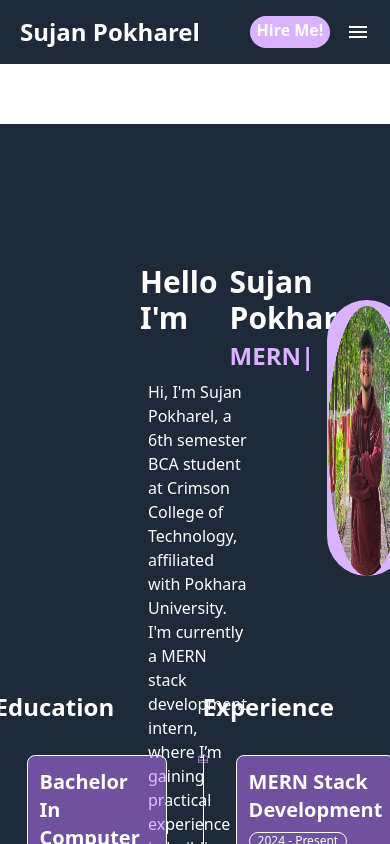
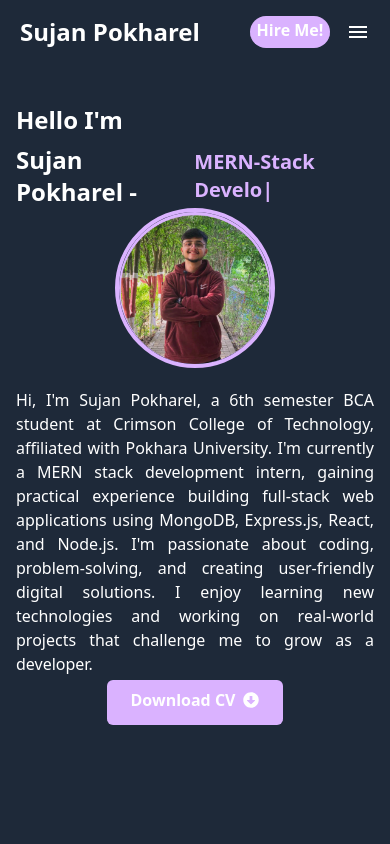
Before and after one commit to SUJANPOKHAREL07/Sujan_portfolio, a React (Vite) app: page / in a window 390 px wide. Shown: the top 844 px of the page. Built offline with nearby package versions, Linux system fonts and the light colour scheme.

Commit message:
hero section responsive and nav fixed

```diff
--- a/src/Component/nav.tsx
+++ b/src/Component/nav.tsx
@@ -8,8 +8,8 @@ function Nav() {
   const [hireClick, setHire] = useState(false);
   const [isOpen, setisOpen] = useState(false);
   return (
-    <nav>
-      <div className="bg-gray-800 flex md:px-15 px-5 items-center justify-between  ">
+    <nav className="">
+      <div className="bg-gray-800 flex md:px-15 px-5 items-center justify-between    ">
         <h1 className="font-bold text-2xl py-4 text-white  ">Sujan Pokharel</h1>
         <div className="md:flex hidden space-x-8  font-semibold">
           <Link
@@ -73,7 +73,7 @@ function Nav() {
         </div>
       </div>
       {isOpen && (
-        <div className=" bg-gray-800 text-right font-semibold space-y-2 flex flex-col z-50 mt-13 inset-0 h-20 fixed px-12 ">
+        <div className=" bg-gray-800  md:hidden text-right font-semibold space-y-2 flex flex-col z-15  inset-0 h-[115px]  px-12 ">
           <Link
             to="/"
             smooth={true}
--- a/src/Pages/home.tsx
+++ b/src/Pages/home.tsx
@@ -1,58 +1,136 @@
+// import { FaArrowAltCircleDown } from "react-icons/fa";
+// import { TypeAnimation } from "react-type-animation";
+
+// const Home = () => {
+//   return (
+//     <>
+
+//       <div data-aos="fade-in" className="bg-gray-800   h-screen w-full md:p-[4rem] ">
+//         <div className=" gap-3 font-bold text-3xl text-white md:flex  md:mt-5  ">
+//           <h1>Hello I'm </h1>
+//           <div className="flex ">
+//             <label htmlFor="">Sujan Pokharel- </label>
+//             <div className="">
+//               <label className="text-xl text-purple-300  font-bold ">
+//                 <TypeAnimation
+//                   sequence={[
+//                     " MERN-Stack Developer",
+//                     200,
+//                     " MERN-Stack Developer",
+//                     200,
+//                   ]}
+//                   wrapper="span"
+//                   speed={5}
+//                   className="text-purple-300 "
+//                   repeat={Infinity}
+//                 />
+//               </label>
+//             </div>
+//           </div>
+//         </div>
+
+//         <div className="grid grid-cols-1">
+//           <div className="text-white flex flex-col-reverse md:flex-row items-center md:items-start p-5">
+//             <p className="w-2/3 text-justify">
+//               {" "}
+//               Hi, I'm Sujan Pokharel, a 6th semester BCA student at Crimson
+//               College of Technology, affiliated with Pokhara University.
+//               I'mcurrently a MERN stack development intern, where I’m gaining
+//               practical experience in building full-stack web applications using
+//               MongoDB, Express.js, React, and Node.js. I'm passionate about
+//               coding, problem-solving, and creating user-friendly digital
+//               solutions. I enjoy learning new technologies and working on
+//               real-world projects that challenge me to grow as a developer.
+//             </p>
+
+//             <div className="md:px-[5rem] md:w-1/3 ">
+//               <img
+//                 data-aos="fade-up"
+//                 className="md:w-[21rem] md:h-[13rem] w-[12rem] h-[12rem] object-cover rounded-full "
+//                 src="public\profile.png"
+//                 alt="profile-pic"
+//               />
+//             </div>
+//           </div>
+//           <div className="">
+//             <button className="  font-bold text-white bg-purple-300   rounded-md  border-b-4 border-purple-300 hover:border-purple-300 hover:bg-purple-100 hover:text-purple-400 ">
+//               Download Cv <FaArrowAltCircleDown className="" />
+//             </button>
+//           </div>
+//         </div>
+//       </div>
+//     </>
+//   );
+// };
+// export default Home;
+
 import { FaArrowAltCircleDown } from "react-icons/fa";
 import { TypeAnimation } from "react-type-animation";
 
 const Home = () => {
   return (
-    <>
-      <div data-aos="fade-in" className="bg-gray-800 h-[567px] p-35 mt-15 w-full">
-        <div  className="flex gap-3 font-bold text-3xl text-white ">
-          <h1>Hello I'm </h1>
-          <label htmlFor="">
-            Sujan Pokharel-
-            <label className="text-2xl text-purple-300  font-bold">
+    <div
+      data-aos="fade-in"
+      className="bg-gray-800 min-h-screen w-full px-4 md:px-20 py-10"
+    >
+      {/* Introduction */}
+      <div className="text-white text-2xl md:text-4xl font-bold  flex flex-col md:flex-row gap-2 md:items-center md:mt-10" >
+        <h1>Hello I'm</h1>
+        <div className="flex items-center gap-2 ">
+          <span>Sujan Pokharel -</span>
           <TypeAnimation
             sequence={[
               " Full-Stack Developer",
-                  120,
+              200,
               " MERN-Stack Developer",
-                  120,
+              200,
             ]}
             wrapper="span"
-                speed={20}
-                className="text-purple-300"
+            speed={5}
+            className="text-purple-300 text-xl md:text-2xl font-semibold"
             repeat={Infinity}
-              />
-            </label>
-          </label>
-        </div>
-
-        <div className="text-white p-2 flex ">
-          <p className="w-[60rem]">
-            {" "}
-            Hi, I'm Sujan Pokharel, a 6th semester BCA student at Crimson
-            College of Technology, affiliated with Pokhara University. I'm
-            currently a MERN stack development intern, where I’m gaining
-            practical experience in building full-stack web applications using
-            MongoDB, Express.js, React, and Node.js. I'm passionate about
-            coding, problem-solving, and creating user-friendly digital
-            solutions. I enjoy learning new technologies and working on
-            real-world projects that challenge me to grow as a developer.
-          </p>
-
-          <div className="  ">
-            <img
-            data-aos="fade-up"
-              className="h-69 w-75 rounded-l-full rounded-r-full ml-20 my-[-5rem] "
-              src="public\profile.png"
-              alt="profile-pic"
           />
         </div>
       </div>
-        <button className=" flex ml-9  font-bold text-white bg-purple-300 w-fit  rounded-md h-8 border-b-4 border-purple-300 hover:border-purple-300 hover:bg-purple-100 hover:text-purple-400 ">
-          Download Cv <FaArrowAltCircleDown className="mt-[5px] ml-1" />
-        </button>
+
+      {/* About & Image Section */}
+      <div className="flex flex-col-reverse md:flex-row items-center gap-5 md:mt-[-2rem] ">
+        {/* About Text */}
+        <div className="text-white text-justify w-full md:w-2/3">
+          <p>
+            Hi, I'm Sujan Pokharel, a 6th semester BCA student at Crimson
+            College of Technology, affiliated with Pokhara University. I'm
+            currently a MERN stack development intern, gaining practical
+            experience building full-stack web applications using MongoDB,
+            Express.js, React, and Node.js. I'm passionate about coding,
+            problem-solving, and creating user-friendly digital solutions. I
+            enjoy learning new technologies and working on real-world projects
+            that challenge me to grow as a developer.
+          </p>
         </div>
-    </>
+
+        {/* Profile Image */}
+        <div data-aos="fade-up" className="w-full md:w-1/3 flex justify-center">
+          <img
+            src="public/profile.png"
+            alt="profile-pic"
+            className="w-40 h-40 md:w-64 md:h-64 object-cover rounded-full border-4 border-purple-300"
+          />
+        </div>
+      </div>
+
+      {/* Download CV Button */}
+      <div className="mt-1 md:mt-[-3rem] flex justify-center md:justify-start">
+        <a
+          href="/public/SujanPokharel_CV.pdf"
+          download
+          className="flex items-center gap-2 px-6 py-2 bg-purple-300 text-white font-semibold rounded-md border-b-5 border-purple-300 hover:bg-purple-100 hover:text-purple-400 transition-all"
+        >
+          Download CV <FaArrowAltCircleDown />
+        </a>
+      </div>
+    </div>
   );
 };
+
 export default Home;
```
Lines whose indentation alone changed are shown as unchanged.
